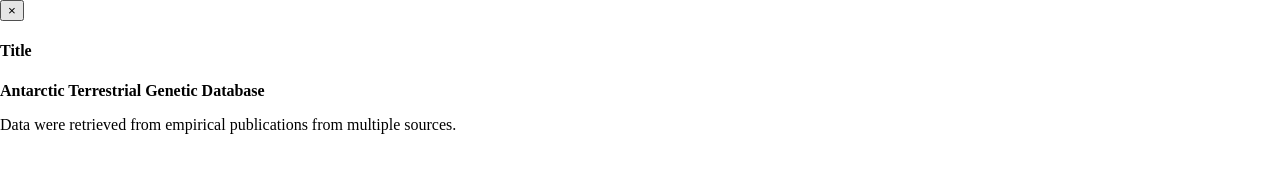
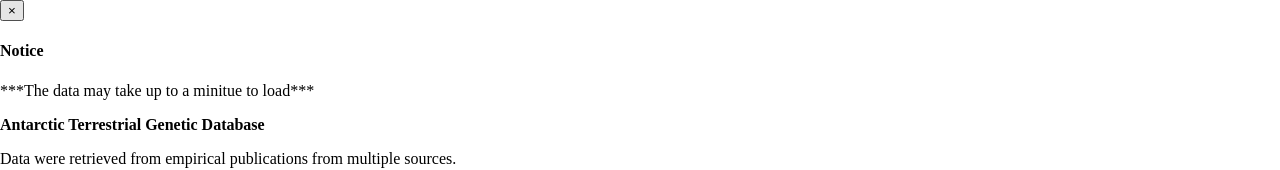
Before and after one commit to ANTGENE/ANTGENE.github.io, a plain HTML site: page index.html in a window 1280 px wide. Shown: the top 170 px of the page. Drawn offline with Linux system fonts and the light colour scheme; a script that the page names is missing.

Commit message:
Update index.html

```diff
--- a/index.html
+++ b/index.html
@@ -24,9 +24,10 @@
     <div class="modal-content">
       <div class="modal-header">
         <button type="button" class="close" data-dismiss="modal" aria-hidden="true">&times;</button>
-        <h4 class="modal-title">Title</h4>
+        <h4 class="modal-title">Notice</h4>
       </div>
       <div class="modal-body">
+        <p>***The data may take up to a minitue to load***</p>
         <b>Antarctic Terrestrial Genetic Database</b>
         <p>Data were retrieved from empirical publications from multiple sources.</p><br>
         <p><a rel="license" href="http://creativecommons.org/licenses/by/4.0/"><img alt="Creative Commons Licence" style="border-width:0" src="https://i.creativecommons.org/l/by/4.0/88x31.png" /></a><br />This work is licensed under a <a rel="license" href="http://creativecommons.org/licenses/by/4.0/">Creative Commons Attribution 4.0 International License</a>.</p><br>
```
